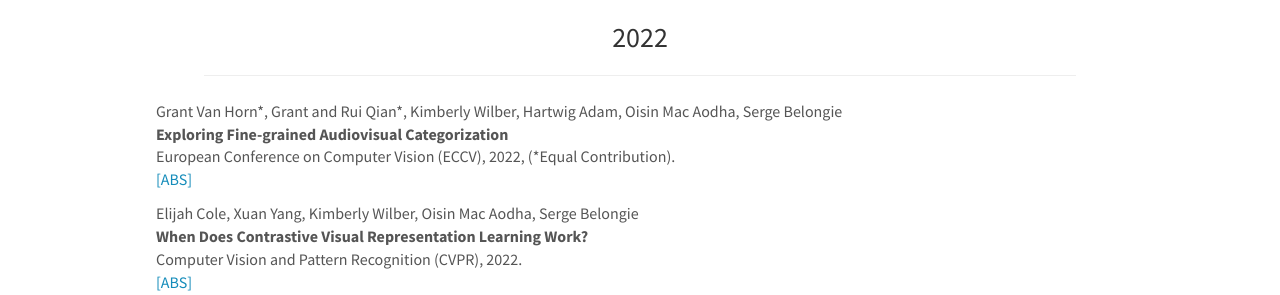
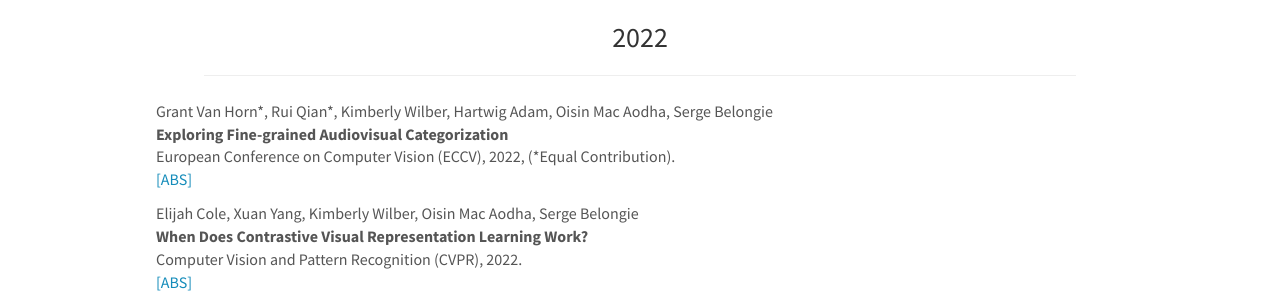
Before and after one commit to BelongieLab/belongielab.github.io, a Jekyll site: the page built from _pages/publications.md, in a window 1280 px wide and 900 px high. Shown: the part 171-466 px from the top of the window. Built offline with Jekyll 4.4.1, drawn with Linux system fonts in a browser that asks for light colours; nearby versions of some CDN libraries.

Commit message:
minor typos

```diff
--- a/_data/publist.yml
+++ b/_data/publist.yml
@@ -1,8 +1,8 @@
 - address: Tel Aviv
-  author: Grant Van Horn\*, Grant and Rui Qian\*, Kimberly Wilber, Hartwig Adam, Oisin Mac Aodha, Serge Belongie
+  author: Grant Van Horn\*, Rui Qian\*, Kimberly Wilber, Hartwig Adam, Oisin Mac Aodha, Serge Belongie
   link:
     display: ABS
-    url: https://arxiv.org/abs/2207.10664?context=cs
+    url: https://arxiv.org/abs/2207.10664
   pub_type: conference
   ref: VanHorn2022
   title: Exploring Fine-grained Audiovisual Categorization
```
